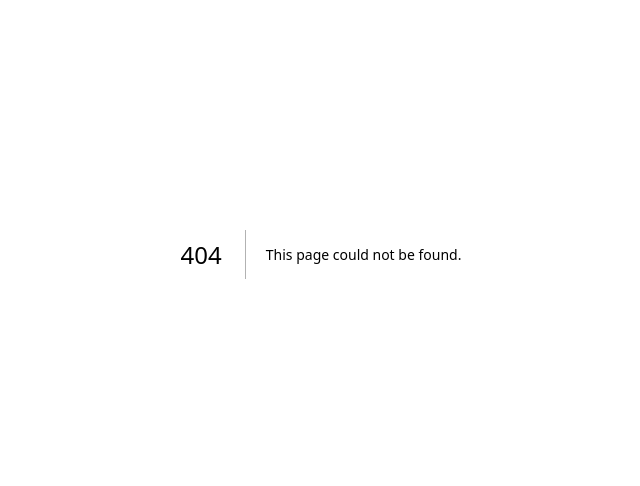
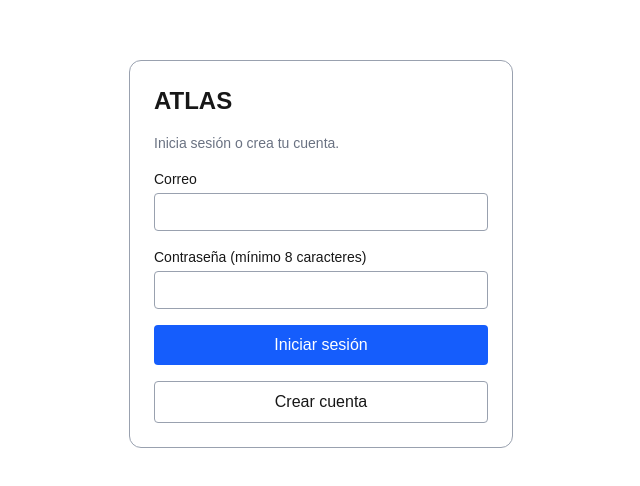
Before and after one commit to davalmeida666/atlas, a Next.js app: page /login in a window 1280 px wide. Before the commit this address had no page. Shown: the part 146-632 px from the top of the page, without its empty margins (319-959 px from the left). Built offline with nearby package versions, Linux system fonts and the light colour scheme.

Commit message:
Fase 1 parte C: registro, inicio y cierre de sesion

```diff
--- /dev/null
+++ b/src/app/actions.ts
@@ -0,0 +1,64 @@
+"use server";
+
+import { redirect } from "next/navigation";
+import { revalidatePath } from "next/cache";
+import { createClient } from "@/lib/supabase/server";
+
+// Lee el correo y la contraseña del formulario.
+function leerFormulario(formData: FormData) {
+  return {
+    email: String(formData.get("email") ?? "").trim(),
+    password: String(formData.get("password") ?? ""),
+  };
+}
+
+// Inicia sesión con un usuario que ya existe.
+export async function login(formData: FormData) {
+  const supabase = await createClient();
+  const { email, password } = leerFormulario(formData);
+
+  const { error } = await supabase.auth.signInWithPassword({ email, password });
+
+  if (error) {
+    redirect("/login?error=" + encodeURIComponent("Correo o contraseña incorrectos."));
+  }
+
+  revalidatePath("/", "layout");
+  redirect("/");
+}
+
+// Crea una cuenta nueva.
+export async function signup(formData: FormData) {
+  const supabase = await createClient();
+  const { email, password } = leerFormulario(formData);
+
+  if (password.length < 8) {
+    redirect("/login?error=" + encodeURIComponent("La contraseña debe tener al menos 8 caracteres."));
+  }
+
+  const { data, error } = await supabase.auth.signUp({ email, password });
+
+  if (error) {
+    redirect("/login?error=" + encodeURIComponent(error.message));
+  }
+
+  // Si la confirmación de correo sigue activa, no hay sesión todavía.
+  if (!data.session) {
+    redirect(
+      "/login?message=" +
+        encodeURIComponent("Cuenta creada. Revisa tu correo para confirmarla y luego inicia sesión.")
+    );
+  }
+
+  revalidatePath("/", "layout");
+  redirect("/");
+}
+
+// Cierra la sesión.
+export async function signout() {
+  const supabase = await createClient();
+  await supabase.auth.signOut();
+
+  revalidatePath("/", "layout");
+  redirect("/login");
+}
--- /dev/null
+++ b/src/app/login/page.tsx
@@ -0,0 +1,57 @@
+import { login, signup } from "@/app/actions";
+
+export default async function LoginPage({
+  searchParams,
+}: {
+  searchParams: Promise<{ error?: string; message?: string }>;
+}) {
+  const { error, message } = await searchParams;
+
+  return (
+    <main className="flex min-h-screen items-center justify-center p-6">
+      <form className="flex w-full max-w-sm flex-col gap-4 rounded-xl border border-gray-400 p-6">
+        <h1 className="text-2xl font-bold">ATLAS</h1>
+        <p className="text-sm text-gray-500">Inicia sesión o crea tu cuenta.</p>
+
+        <label className="flex flex-col gap-1 text-sm">
+          Correo
+          <input
+            name="email"
+            type="email"
+            required
+            autoComplete="email"
+            className="rounded border border-gray-400 p-2"
+          />
+        </label>
+
+        <label className="flex flex-col gap-1 text-sm">
+          Contraseña (mínimo 8 caracteres)
+          <input
+            name="password"
+            type="password"
+            required
+            minLength={8}
+            autoComplete="current-password"
+            className="rounded border border-gray-400 p-2"
+          />
+        </label>
+
+        {error && <p className="text-sm text-red-500">{error}</p>}
+        {message && <p className="text-sm text-green-600">{message}</p>}
+
+        <button
+          formAction={login}
+          className="rounded bg-blue-600 p-2 text-white hover:bg-blue-700"
+        >
+          Iniciar sesión
+        </button>
+        <button
+          formAction={signup}
+          className="rounded border border-gray-400 p-2 hover:bg-gray-500/10"
+        >
+          Crear cuenta
+        </button>
+      </form>
+    </main>
+  );
+}
--- a/src/app/page.tsx
+++ b/src/app/page.tsx
@@ -1,8 +1,30 @@
-export default function Home() {
+import { redirect } from "next/navigation";
+import { createClient } from "@/lib/supabase/server";
+import { signout } from "@/app/actions";
+
+export default async function Home() {
+  const supabase = await createClient();
+  const {
+    data: { user },
+  } = await supabase.auth.getUser();
+
+  // Segunda protección: aunque el guardia (proxy.ts) falle, aquí también se revisa.
+  if (!user) {
+    redirect("/login");
+  }
+
   return (
     <main style={{ padding: 40, fontFamily: "sans-serif" }}>
       <h1>ATLAS</h1>
-      <p>Fase 0 completada: el proyecto funciona.</p>
+      <p>Sesión iniciada como {user.email}</p>
+      <form style={{ marginTop: 16 }}>
+        <button
+          formAction={signout}
+          style={{ padding: "8px 16px", border: "1px solid gray", borderRadius: 6 }}
+        >
+          Cerrar sesión
+        </button>
+      </form>
     </main>
   );
 }
```
Also changed, not shown: src/lib/supabase/client.ts (renamed from src/app/lib/supabase/client.ts), src/lib/supabase/server.ts (renamed from src/app/lib/supabase/server.ts), 1 other file (tests, documents, lock files or other folders).
